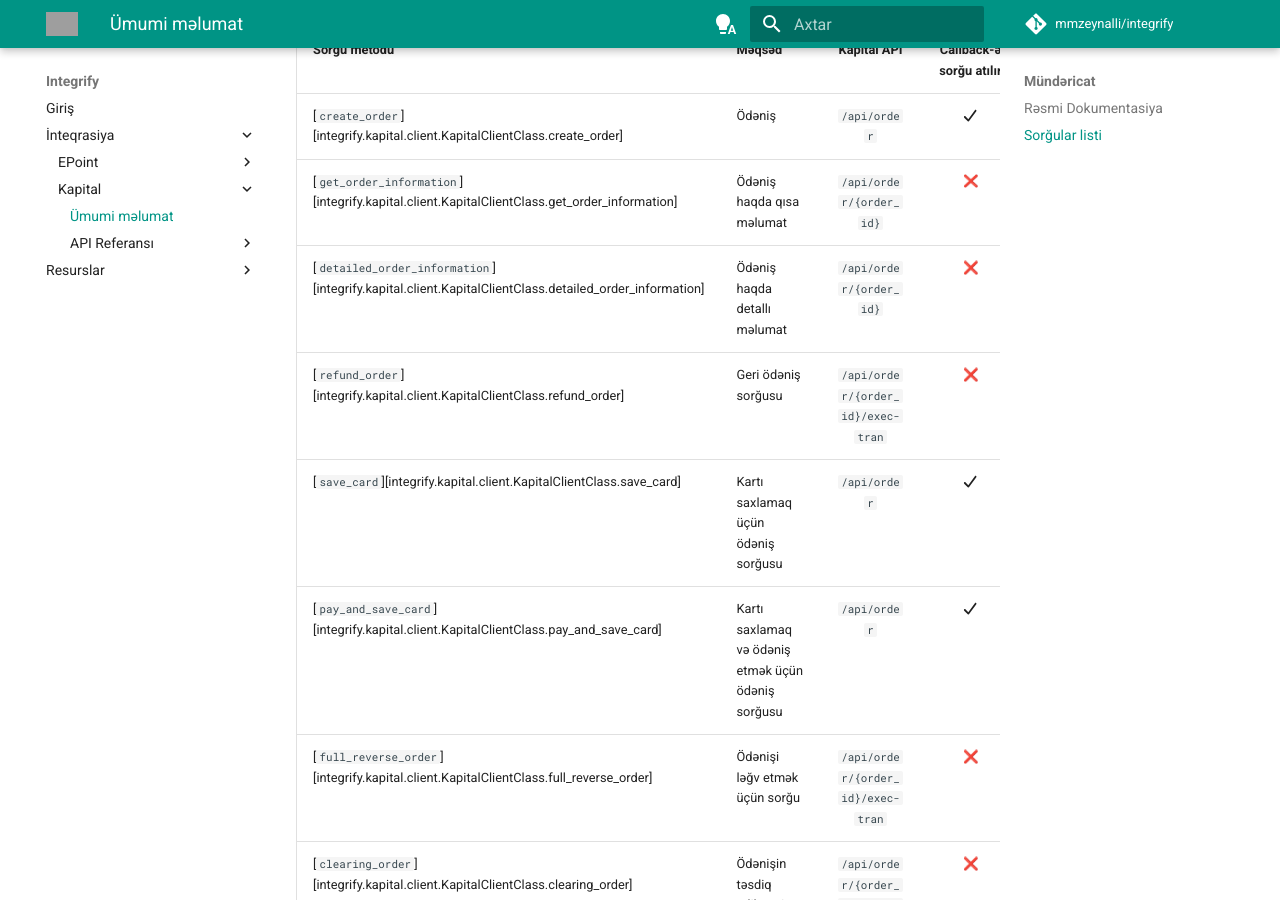
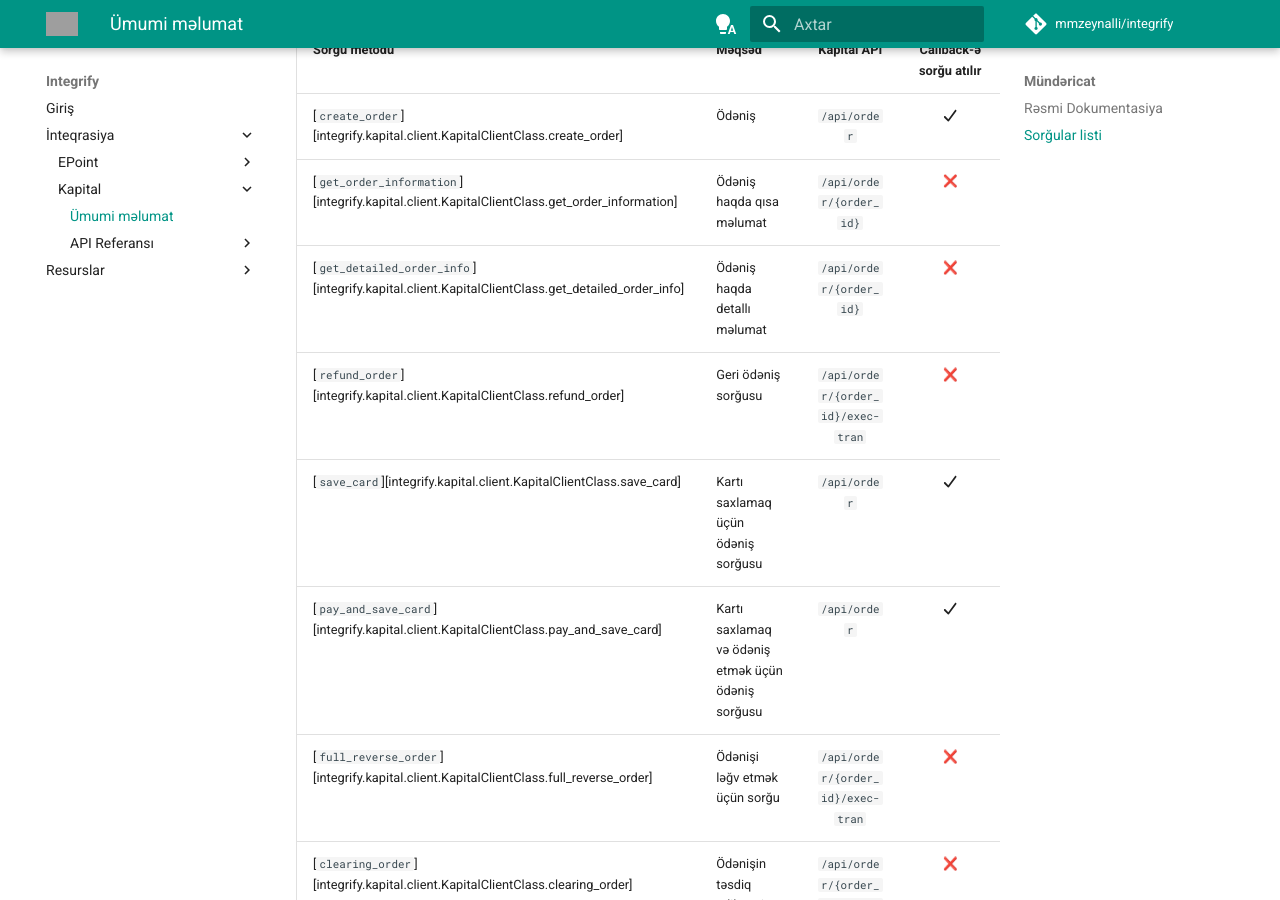
Before and after one commit to mmzeynalli/integrify, an MkDocs documentation site: the page built from docs/az/docs/kapital/about.md, in a window 1280 px wide and 900 px high, scrolled down 696 px. Built offline with MkDocs 1.6.1 and Material for MkDocs 9.7.7, drawn with Linux system fonts in a browser that asks for light colours; emoji names are drawn with the system emoji font; comment, search, counter and statistics services are not loaded; grey boxes are pictures that could not be loaded.

Commit message:
Update documentations

```diff
--- a/docs/az/docs/kapital/about.md
+++ b/docs/az/docs/kapital/about.md
@@ -20,7 +20,7 @@
 | :----------------------------------------------------------------------------------------------------- | :------------------------------------------------- | :-------------------------------: | :-----------------------: |
 | [`create_order`][integrify.kapital.client.KapitalClientClass.create_order]                             | Ödəniş                                             |           `/api/order`            | :fontawesome-solid-check: |
 | [`get_order_information`][integrify.kapital.client.KapitalClientClass.get_order_information]                   | Ödəniş haqda qısa məlumat                          |      `/api/order/{order_id}`      |            :x:            |
-| [`detailed_order_information`][integrify.kapital.client.KapitalClientClass.detailed_order_information] | Ödəniş haqda detallı məlumat                       |      `/api/order/{order_id}`      |            :x:            |
+| [`get_detailed_order_info`][integrify.kapital.client.KapitalClientClass.get_detailed_order_info] | Ödəniş haqda detallı məlumat                       |      `/api/order/{order_id}`      |            :x:            |
 | [`refund_order`][integrify.kapital.client.KapitalClientClass.refund_order]                             | Geri ödəniş sorğusu                                | `/api/order/{order_id}/exec-tran` |            :x:            |
 | [`save_card`][integrify.kapital.client.KapitalClientClass.save_card]                                   | Kartı saxlamaq üçün ödəniş sorğusu                 |           `/api/order`            |            :fontawesome-solid-check:            |
 | [`pay_and_save_card`][integrify.kapital.client.KapitalClientClass.pay_and_save_card] | Kartı saxlamaq və ödəniş etmək üçün ödəniş sorğusu |           `/api/order`            |            :fontawesome-solid-check:            |
```
Also changed, not shown: docs/az/docs/kapital/api-reference/client.md (+1 -1 lines).
